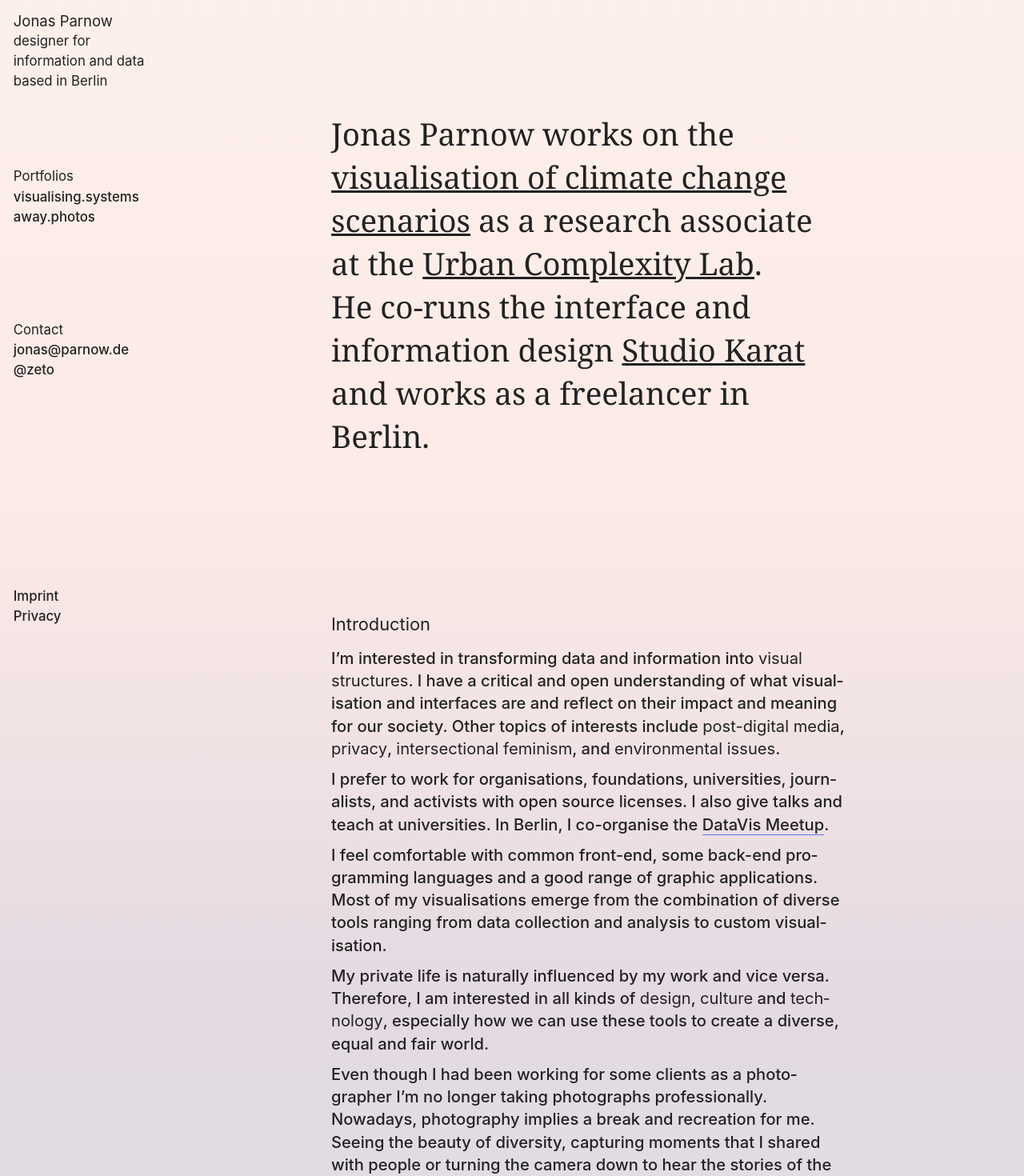
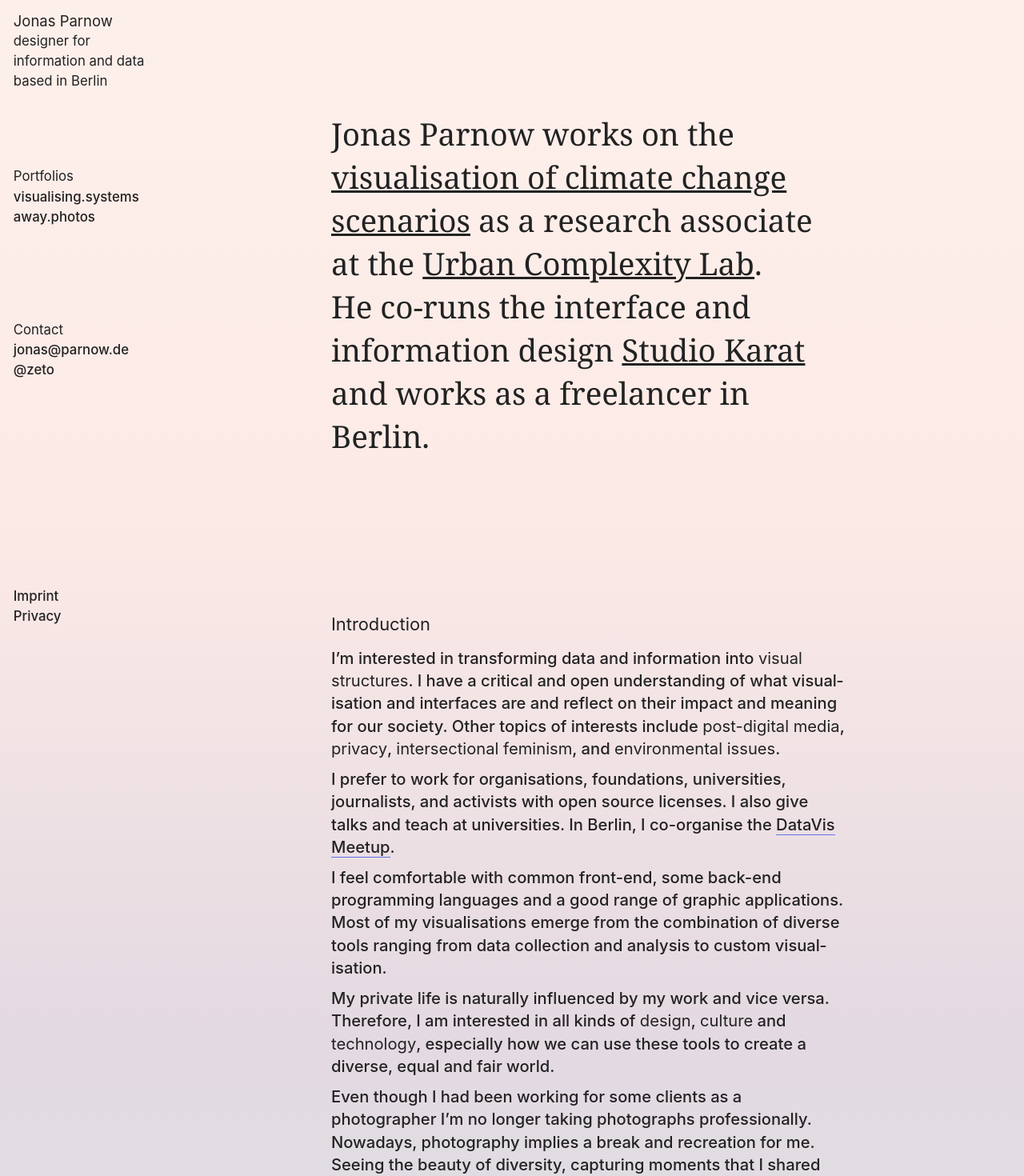
Before and after one commit to kimalbrecht/jonasparnow.com, a Nuxt app: page / in a window 1280 px wide. Shown: the top 1470 px of the page at 80% size. Built offline with nearby package versions, Linux system fonts and the light colour scheme; a web font is replaced by a local one.

Commit message:
Manual hypens on laptop resolution

```diff
--- a/assets/style/typography.scss
+++ b/assets/style/typography.scss
@@ -166,12 +166,18 @@
     max-width: 40em;
     margin-bottom: 0.5em;
     max-width: 700px;
+    /* http://clagnut.com/blog/2395 */
     hyphens: auto;
-    /* http://clagnut.com/blog/2395 */
     hyphenate-limit-chars: 6 3 3;
     hyphenate-limit-lines: 2;
     hyphenate-limit-last: always;
     hyphenate-limit-zone: 8%;
+
+    @include media-query($on-laptop) {
+      & {
+        hyphens: manual;
+      }
+    }
 
     em {
       font-family: $font-family-italic;
```
